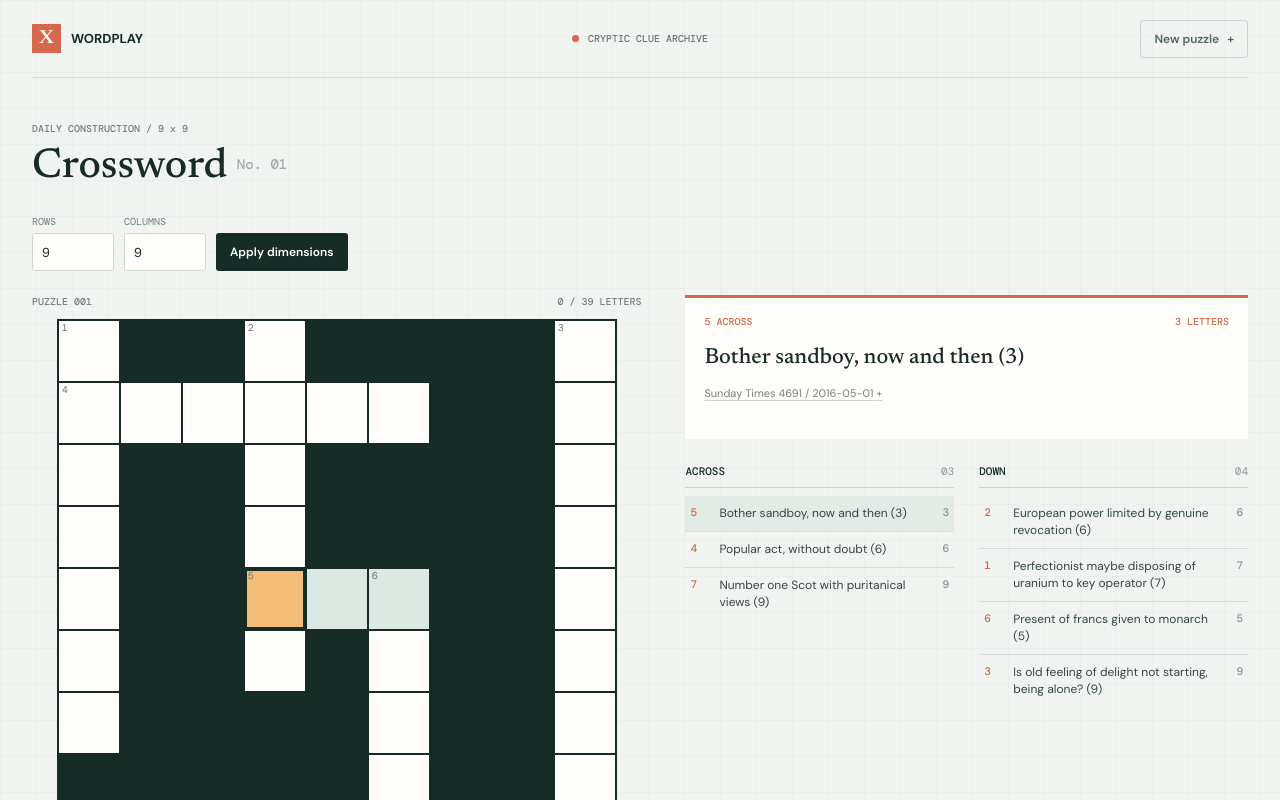
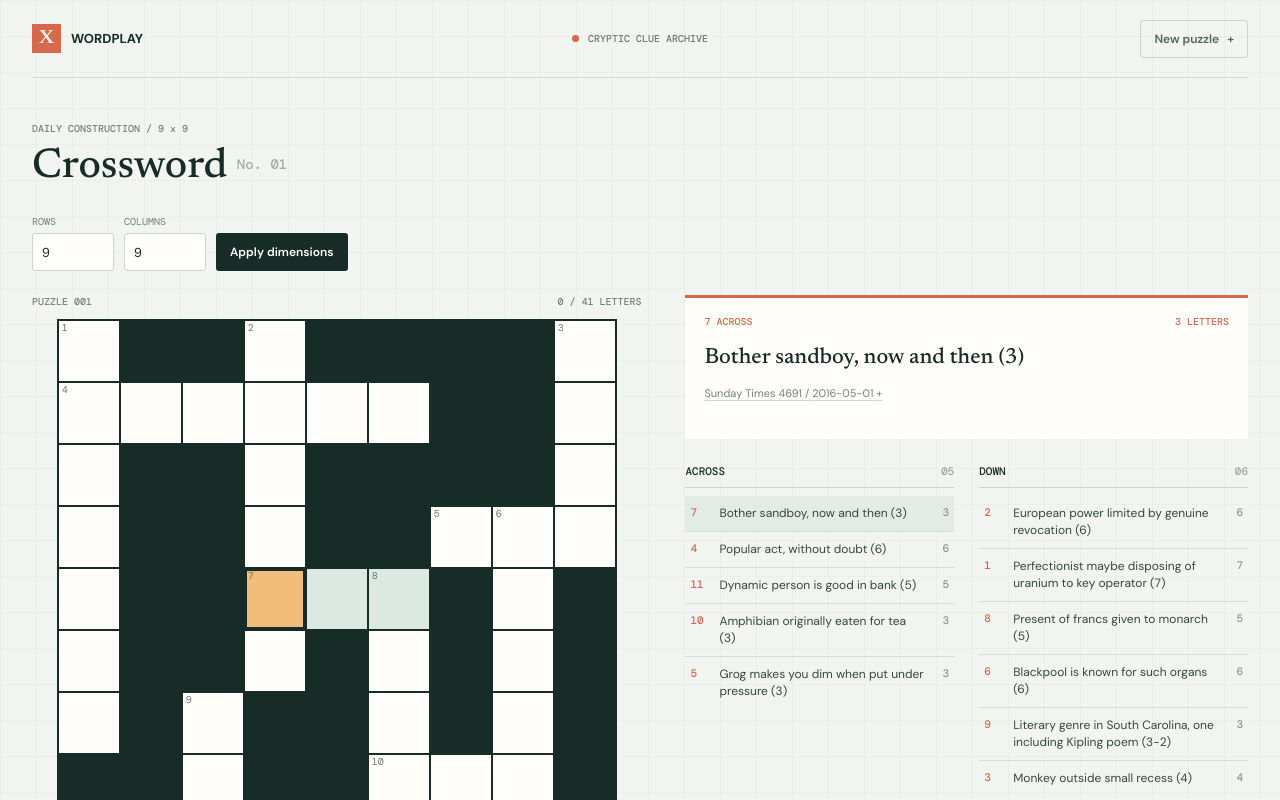
Before and after one commit to Carth501/crossword-all-together, a React (Vite) app: page / in a window 1280 px wide. Shown: the top 800 px of the page. Built offline with nearby package versions, Linux system fonts and the light colour scheme.

Commit message:
refactor: remove targetEntries option and improve crossword generation logic

```diff
--- a/src/crossword/generate.ts
+++ b/src/crossword/generate.ts
@@ -28,12 +28,10 @@ interface Placement {
 
 interface GeneratorOptions extends Partial<GridDimensions> {
   size?: number;
-  targetEntries?: number;
   nodeLimit?: number;
 }
 
 const DEFAULT_SIZE = 9;
-const DEFAULT_TARGET = 7;
 const DEFAULT_NODE_LIMIT = 12000;
 
 export function normalizeClues(
@@ -72,20 +70,17 @@ export function generateCrossword(
 ): GenerationResult {
   const rows = options.rows ?? options.size ?? DEFAULT_SIZE;
   const cols = options.cols ?? options.size ?? DEFAULT_SIZE;
-  const targetEntries = options.targetEntries ?? DEFAULT_TARGET;
   const nodeLimit = options.nodeLimit ?? DEFAULT_NODE_LIMIT;
   const clues = normalizeClues(records, Math.max(rows, cols)).filter(
     ({ answer }) => answer.length <= Math.max(rows, cols),
   );
-  const minimumPerDirection = Math.floor(targetEntries / 2);
 
   if (
     !Number.isInteger(rows) ||
     !Number.isInteger(cols) ||
     rows < 3 ||
     cols < 3 ||
-    targetEntries < 2 ||
-    clues.length < minimumPerDirection * 2
+    clues.length === 0
   ) {
     return {
       ok: false,
@@ -96,23 +91,31 @@ export function generateCrossword(
   const normalizedSeed = seed >>> 0;
   const random = createRandom(normalizedSeed || 0x9e3779b9);
   const candidates = shuffle(clues, random);
-  const longestCandidates = [...candidates].sort(
-    (left, right) => right.answer.length - left.answer.length,
+  let visited = 0;
+  let searchLimit = Math.min(
+    nodeLimit,
+    Math.max(1, Math.floor(nodeLimit / 64)),
   );
-  let visited = 0;
-  let searchLimit = nodeLimit;
   let bestPlacements: Placement[] | null = null;
   let bestCellCount = 0;
 
   for (const firstClue of candidates) {
     if (visited >= searchLimit) break;
-    if (firstClue.answer.length > cols) continue;
+    const firstDirection: Direction =
+      firstClue.answer.length <= cols ? "across" : "down";
+    if (firstDirection === "down" && firstClue.answer.length > rows) continue;
 
     const firstPlacement: Placement = {
       clue: firstClue,
-      direction: "across",
-      row: Math.floor(rows / 2),
-      col: Math.floor((cols - firstClue.answer.length) / 2),
+      direction: firstDirection,
+      row:
+        firstDirection === "down"
+          ? Math.floor((rows - firstClue.answer.length) / 2)
+          : Math.floor(rows / 2),
+      col:
+        firstDirection === "across"
+          ? Math.floor((cols - firstClue.answer.length) / 2)
+          : Math.floor(cols / 2),
     };
     const board = createBoard(rows, cols);
     placeOnBoard(board, firstPlacement);
@@ -127,48 +130,28 @@ export function generateCrossword(
         ({ direction }) => direction === "across",
       ).length;
       const downCount = placements.length - acrossCount;
-      if (
-        acrossCount >= minimumPerDirection &&
-        downCount >= minimumPerDirection
-      ) {
+      if (placements.length > 0) {
         if (
           bestPlacements === null ||
           placements.length > bestPlacements.length ||
           (placements.length === bestPlacements.length &&
             currentCellCount > bestCellCount)
         ) {
+          const improvedEntryCount =
+            bestPlacements === null ||
+            placements.length > bestPlacements.length;
           bestPlacements = [...placements];
           bestCellCount = currentCellCount;
-          if (
-            placements.length === targetEntries &&
-            searchLimit === nodeLimit
-          ) {
+          if (improvedEntryCount) {
             searchLimit = Math.min(
               nodeLimit,
-              visited + Math.max(1, Math.floor(nodeLimit / 8)),
+              visited + Math.max(1, Math.floor(nodeLimit / 64)),
             );
           }
         }
       }
 
-      if (placements.length >= targetEntries || visited >= searchLimit) return;
-      if (bestPlacements !== null && bestPlacements.length === targetEntries) {
-        const neededEntries = targetEntries - placements.length;
-        let possibleAdditionalCells = 0;
-        let availableEntries = 0;
-        for (const candidate of longestCandidates) {
-          if (used.has(candidate.id)) continue;
-          possibleAdditionalCells += candidate.answer.length - 1;
-          availableEntries += 1;
-          if (availableEntries === neededEntries) break;
-        }
-        if (
-          availableEntries < neededEntries ||
-          currentCellCount + possibleAdditionalCells <= bestCellCount
-        ) {
-          return;
-        }
-      }
+      if (placements.length >= clues.length || visited >= searchLimit) return;
 
       const firstDirection: Direction =
         acrossCount > downCount ? "down" : "across";
@@ -227,6 +210,30 @@ export function generateCrossword(
     search(board, firstClue.answer.length);
   }
 
+  if (bestPlacements === null) {
+    const firstClue = candidates.find(
+      ({ answer }) => answer.length <= cols || answer.length <= rows,
+    );
+    if (firstClue) {
+      const direction: Direction =
+        firstClue.answer.length <= cols ? "across" : "down";
+      bestPlacements = [
+        {
+          clue: firstClue,
+          direction,
+          row:
+            direction === "down"
+              ? Math.floor((rows - firstClue.answer.length) / 2)
+              : Math.floor(rows / 2),
+          col:
+            direction === "across"
+              ? Math.floor((cols - firstClue.answer.length) / 2)
+              : Math.floor(cols / 2),
+        },
+      ];
+    }
+  }
+
   if (bestPlacements !== null) {
     return {
       ok: true,
@@ -236,7 +243,7 @@ export function generateCrossword(
 
   return {
     ok: false,
-    reason: `Could not fit enough crossing clues into a ${rows}×${cols} grid.`,
+    reason: `No usable clues fit in a ${rows}×${cols} grid.`,
   };
 }
 
```
Also changed, not shown: 1 other file (tests, documents, lock files or other folders).
